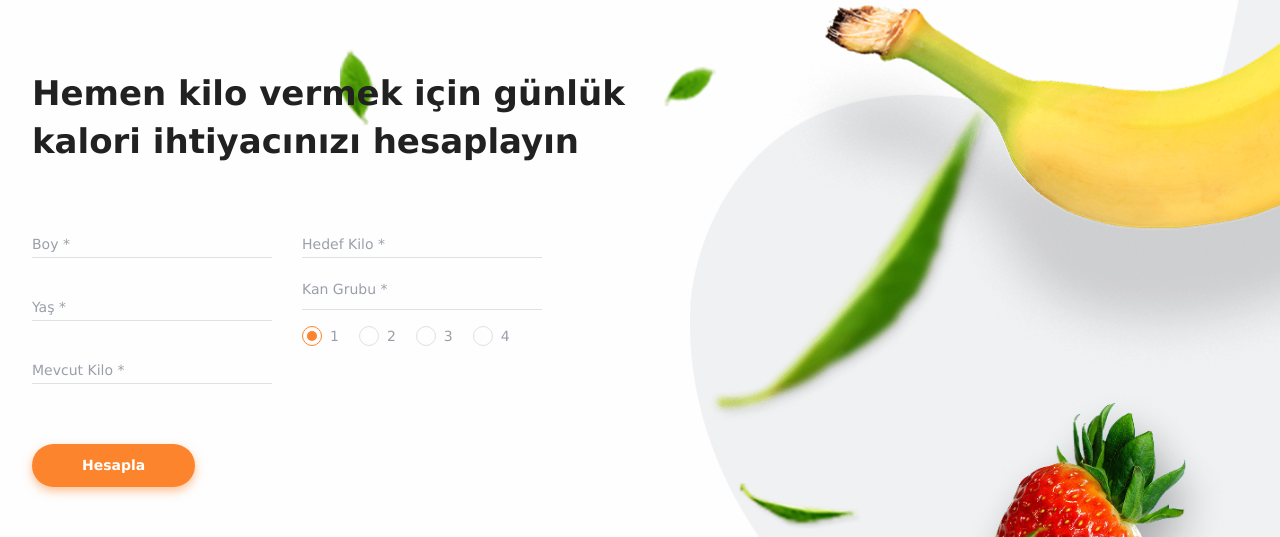
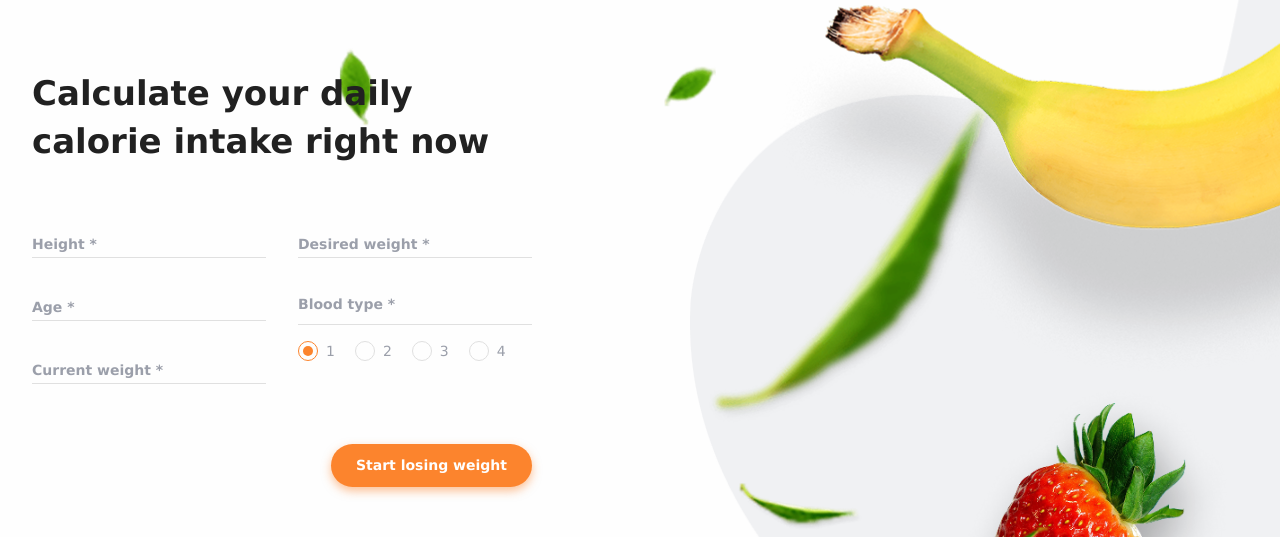
Before and after one commit to slim-moms-project/slim-moms, a React (Vite) app in the folder frontend/: page / in a window 1280 px wide. Shown: the part 156-693 px from the top of the page. Built offline with nearby package versions, Linux system fonts and the light colour scheme; no server answers.

Commit message:
fix: css modülleri düzenlendi

```diff
--- a/frontend/src/components/DailyCaloriesForm/DailyCaloriesForm.jsx
+++ b/frontend/src/components/DailyCaloriesForm/DailyCaloriesForm.jsx
@@ -38,7 +38,7 @@ const DailyCaloriesForm = ({ openModal }) => {
   return (
     <div className={styles.calculatorFormContainer}>
       <h2 className={styles.calculatorTitle}>
-        Hemen kilo vermek için günlük kalori ihtiyacınızı hesaplayın
+        Calculate your daily calorie intake right now
       </h2>
 
       <form className={styles.calculatorForm} onSubmit={handleSubmit}>
@@ -54,7 +54,7 @@ const DailyCaloriesForm = ({ openModal }) => {
                 required
                 placeholder=" "
               />
-              <label htmlFor="height">Boy *</label>
+              <label htmlFor="height">Height *</label>
             </div>
 
             <div className={styles.inputGroup}>
@@ -66,7 +66,7 @@ const DailyCaloriesForm = ({ openModal }) => {
                 required
                 placeholder=" "
               />
-              <label htmlFor="age">Yaş *</label>
+              <label htmlFor="age">Age *</label>
             </div>
 
             <div className={styles.inputGroup}>
@@ -78,7 +78,7 @@ const DailyCaloriesForm = ({ openModal }) => {
                 required
                 placeholder=" "
               />
-              <label htmlFor="currentWeight">Mevcut Kilo *</label>
+              <label htmlFor="currentWeight">Current weight *</label>
             </div>
           </div>
 
@@ -93,12 +93,12 @@ const DailyCaloriesForm = ({ openModal }) => {
                 required
                 placeholder=" "
               />
-              <label htmlFor="desiredWeight">Hedef Kilo *</label>
+              <label htmlFor="desiredWeight">Desired weight *</label>
             </div>
 
             {/* Kan Grubu Seçimi */}
             <div className={styles.radioGroupWrapper}>
-              <p className={styles.radioTitle}>Kan Grubu *</p>
+              <p className={styles.radioTitle}>Blood type *</p>
               <div className={styles.radioGroup}>
                 {[1, 2, 3, 4].map((type) => (
                   <label key={type} className={styles.radioLabel}>
@@ -119,7 +119,7 @@ const DailyCaloriesForm = ({ openModal }) => {
         </div>
 
         <button type="submit" className={styles.submitBtn}>
-          Hesapla
+          Start losing weight
         </button>
       </form>
     </div>
--- a/frontend/src/components/DailyCaloriesForm/DailyCaloriesForm.module.css
+++ b/frontend/src/components/DailyCaloriesForm/DailyCaloriesForm.module.css
@@ -1,6 +1,10 @@
-/* --- MOBİL İLK YAKLAŞIM --- */
 .calculatorFormContainer {
   width: 100%;
+}
+
+.calculatorForm {
+  display: flex;
+  flex-direction: column;
 }
 
 .calculatorTitle {
@@ -23,7 +27,6 @@
   gap: 30px;
 }
 
-/* Floating Label Mantığı İçin Input Stilleri */
 .inputGroup {
   position: relative;
   width: 100%;
@@ -32,7 +35,7 @@
 .inputGroup input {
   width: 100%;
   border: none;
-  border-bottom: 1px solid #E0E0E0;
+  border-bottom: 1px solid #e0e0e0;
   padding: 8px 0;
   font-size: 14px;
   background-color: transparent;
@@ -44,30 +47,31 @@
   position: absolute;
   top: 8px;
   left: 0;
+  font-weight: 700;
   font-size: 14px;
-  color: #9B9FAA;
+  color: #9b9faa;
   transition: all 0.3s ease;
-  pointer-events: none; /* Tıklamaların altındaki input'a geçmesini sağlar */
+  pointer-events: none;
 }
 
-/* Kullanıcı inputa tıkladığında veya içi dolu olduğunda label yukarı kayar */
 .inputGroup input:focus ~ label,
 .inputGroup input:not(:placeholder-shown) ~ label {
   top: -15px;
   font-size: 12px;
-  color: #FC842D;
+  color: #fc842d;
 }
 
-/* Radio Button Stilleri (Kan Grubu) */
 .radioGroupWrapper {
-  margin-top: -10px; /* Label hizalamasını düzeltmek için ince ayar */
+  margin-top: -10px;
 }
 
 .radioTitle {
+  font-weight: 700;
   font-size: 14px;
-  color: #9B9FAA;
+  color: #9b9faa;
+  margin-top: 15px;
   margin-bottom: 15px;
-  border-bottom: 1px solid #E0E0E0;
+  border-bottom: 1px solid #e0e0e0;
   padding-bottom: 8px;
   width: 100%;
 }
@@ -83,29 +87,27 @@
   gap: 8px;
   cursor: pointer;
   font-size: 14px;
-  color: #9B9FAA;
+  color: #9b9faa;
 }
 
-/* Standart Radio'yu gizleyip custom olanı tasarlıyoruz */
-.radioLabel input[type="radio"] {
+.radioLabel input[type='radio'] {
   display: none;
 }
 
 .customRadio {
   width: 20px;
   height: 20px;
-  border: 1px solid #E0E0E0;
+  border: 1px solid #e0e0e0;
   border-radius: 50%;
   position: relative;
   transition: border-color 0.2s ease;
 }
 
-/* Seçili Kan Grubu Tasarımı */
-.radioLabel input[type="radio"]:checked ~ .customRadio {
-  border-color: #FC842D;
+.radioLabel input[type='radio']:checked ~ .customRadio {
+  border-color: #fc842d;
 }
 
-.radioLabel input[type="radio"]:checked ~ .customRadio::after {
+.radioLabel input[type='radio']:checked ~ .customRadio::after {
   content: '';
   position: absolute;
   top: 50%;
@@ -113,58 +115,64 @@
   transform: translate(-50%, -50%);
   width: 10px;
   height: 10px;
-  background-color: #FC842D;
+  background-color: #fc842d;
   border-radius: 50%;
 }
 
-.radioLabel input[type="radio"]:checked {
-  color: #FC842D;
+.radioLabel input[type='radio']:checked {
+  color: #fc842d;
 }
 
 .submitBtn {
   margin-top: 40px;
-  background-color: #FC842D;
-  color: #FFFFFF;
+  background-color: #fc842d;
+  color: #ffffff;
   border: none;
   border-radius: 30px;
-  padding: 13px 50px;
+  padding: 13px 25px;
   font-size: 14px;
   font-weight: 700;
   cursor: pointer;
-  box-shadow: 0px 4px 10px rgba(252, 132, 45, 0.5);
+  box-shadow: 0 4px 10px rgba(252, 132, 45, 0.5);
   transition: transform 0.2s ease;
-  width: 100%;
+  max-width: 210px;
+  align-self: center;
 }
 
 .submitBtn:hover {
   transform: scale(1.05);
 }
 
-/* --- TABLET VE ÜSTÜ --- */
 @media screen and (min-width: 768px) {
   .calculatorTitle {
     font-size: 34px;
     margin-bottom: 60px;
+    max-width: 510px;
   }
 
   .formInputsWrapper {
-    flex-direction: row; /* Tablette iki kolon yan yana geçer */
-    gap: 30px;
+    flex-direction: row;
+    align-items: flex-start;
+    gap: 32px;
+    margin-bottom: 60px;
   }
 
   .inputColumn {
-    width: 240px; /* Tasarımdaki kolon genişlikleri */
+    width: 240px;
   }
 
   .submitBtn {
-    width: auto;
-    margin-top: 60px;
+    margin-top: 0;
+    align-self: flex-start;
   }
 }
 
-/* --- DESKTOP --- */
 @media screen and (min-width: 1280px) {
   .calculatorFormContainer {
-    width: 600px; /* Masaüstünde formu belli bir genişlikte tutar */
+    width: 500px;
+  }
+
+  .submitBtn {
+    align-self: flex-end;
   }
 }
```
